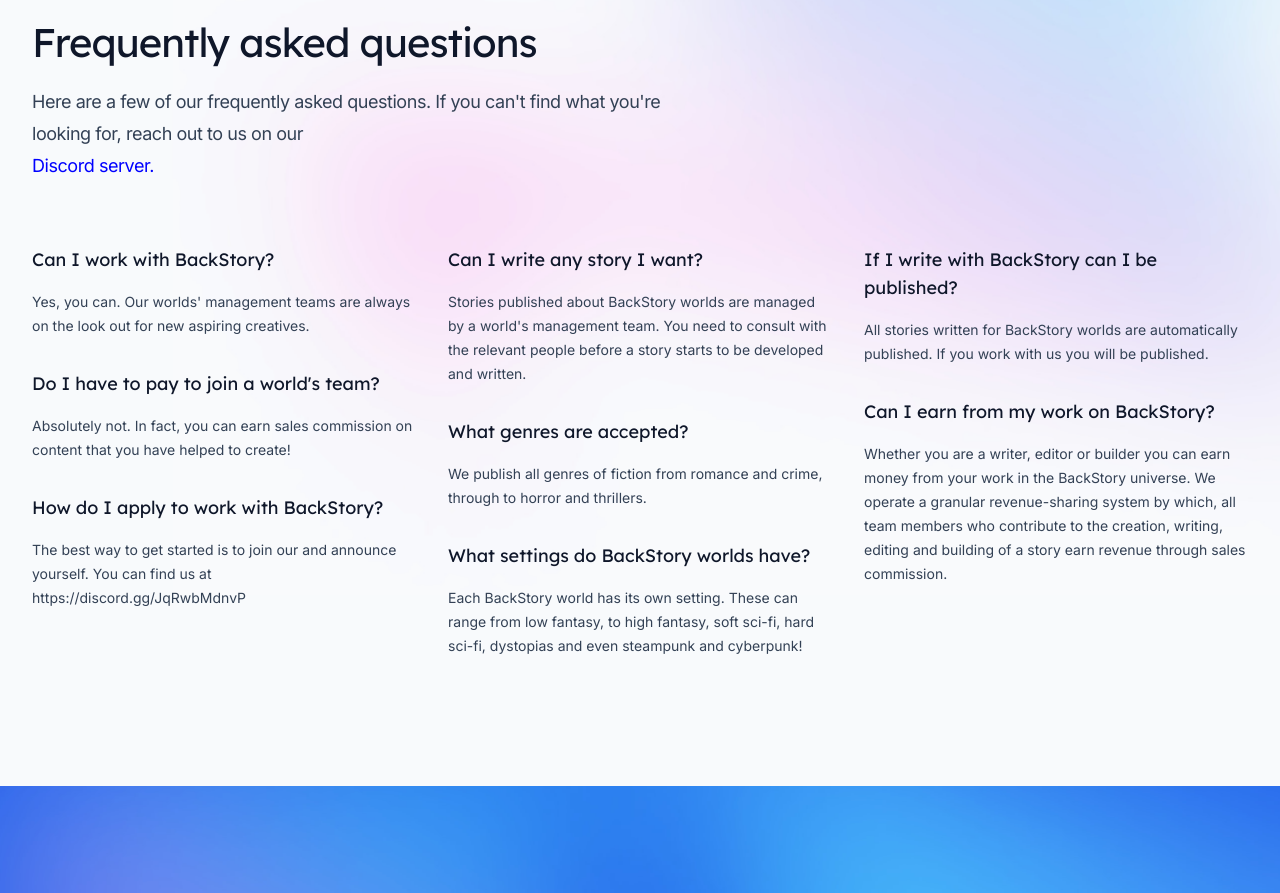
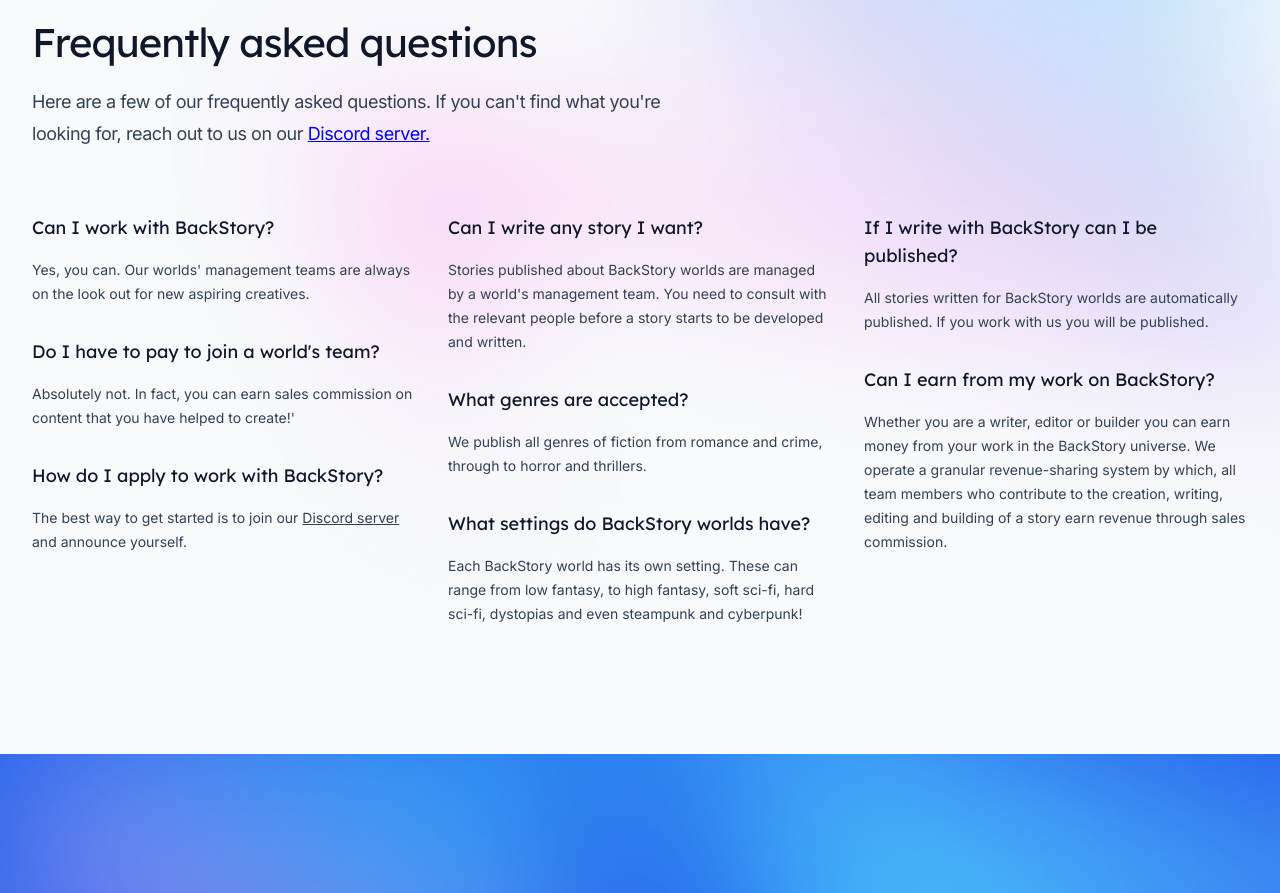
Before and after one commit to BackStoryOrg/website, a Next.js app: page / in a window 1280 px wide. Shown: the part 780-1673 px from the top of the page. Built offline with nearby package versions, Linux system fonts and the light colour scheme.

Commit message:
added link to body list. added underline

```diff
--- a/src/components/Faqs.tsx
+++ b/src/components/Faqs.tsx
@@ -9,51 +9,53 @@
     {
       question: 'Can I work with BackStory?',
       answer:
-        "Yes, you can. Our worlds' management teams are always on the look out for new aspiring creatives.",
+        `Yes, you can. Our worlds' management teams are always on the look out for new aspiring creatives.`,
     },
     {
       question: "Do I have to pay to join a world's team?",
-      answer: 'Absolutely not. In fact, you can earn sales commission on content that you have helped to create!',
+      answer:
+        `Absolutely not. In fact, you can earn sales commission on content that you have helped to create!'`
     },
     {
       question: 'How do I apply to work with BackStory?',
       answer:
-        'The best way to get started is to join our and announce yourself. You can find us at https://discord.gg/JqRwbMdnvP',
+        `The best way to get started is to join our <span style={{color:'blue'}}><a href="https://discord.gg/JqRwbMdnvP" target="_blank"> <u>Discord server</u></a></span> and announce yourself.`,
     },
   ],
   [
     {
       question: 'Can I write any story I want?',
       answer:
-        "Stories published about BackStory worlds are managed by a world's management team. You need to consult with the relevant people before a story starts to be developed and written.",
+        `Stories published about BackStory worlds are managed by a world's management team. You need to consult with the relevant people before a story starts to be developed and written.`,
     },
     {
       question:
         'What genres are accepted?',
       answer:
-        'We publish all genres of fiction from romance and crime, through to horror and thrillers.',
+        `We publish all genres of fiction from romance and crime, through to horror and thrillers.`,
     },
     {
       question:
         'What settings do BackStory worlds have?',
       answer:
-        'Each BackStory world has its own setting. These can range from low fantasy, to high fantasy, soft sci-fi, hard sci-fi, dystopias and even steampunk and cyberpunk!',
+        `Each BackStory world has its own setting. These can range from low fantasy, to high fantasy, soft sci-fi, hard sci-fi, dystopias and even steampunk and cyberpunk!`,
     },
   ],
   [
     {
       question: 'If I write with BackStory can I be published?',
       answer:
-        'All stories written for BackStory worlds are automatically published. If you work with us you will be published.',
+        `All stories written for BackStory worlds are automatically published. If you work with us you will be published.`,
     },
     {
       question: 'Can I earn from my work on BackStory?',
-      answer: 'Whether you are a writer, editor or builder you can earn money from your work in the BackStory universe. We operate a granular revenue-sharing system by which, all team members who contribute to the creation, writing, editing and building of a story earn revenue through sales commission.',
+      answer:
+        `Whether you are a writer, editor or builder you can earn money from your work in the BackStory universe. We operate a granular revenue-sharing system by which, all team members who contribute to the creation, writing, editing and building of a story earn revenue through sales commission.`,
     },
     {
       question: '',
       answer:
-        '',
+      ``,
     },
   ],
 ]
@@ -74,7 +76,8 @@
         unoptimized
       />
       <Container className="relative">
-        <div className="mx-auto max-w-2xl lg:mx-0">
+        <div
+          className="mx-auto max-w-2xl lg:mx-0">
           <h2
             id="faq-title"
             className="font-display text-3xl tracking-tight text-slate-900 sm:text-4xl"
@@ -83,7 +86,7 @@
           </h2>
           <p className="mt-4 text-lg tracking-tight text-slate-700">
             Here are a few of our frequently asked questions. If you can&apos;t find what you&apos;re
-            looking for, reach out to us on our <a href="https://discord.gg/JqRwbMdnvP" target="_blank"><p style={{color:'blue'}}> Discord server.</p></a>
+            looking for, reach out to us on our <span style={{color:'blue'}}><a href="https://discord.gg/JqRwbMdnvP" target="_blank"> <u>Discord server.</u></a></span>
           </p>
         </div>
         <ul
@@ -98,7 +101,8 @@
                     <h3 className="font-display text-lg leading-7 text-slate-900">
                       {faq.question}
                     </h3>
-                    <p className="mt-4 text-sm text-slate-700">{faq.answer}</p>
+                    <p  className="mt-4 text-sm text-slate-700"
+                        dangerouslySetInnerHTML={{ __html: faq.answer}}></p>
                   </li>
                 ))}
               </ul>
```
